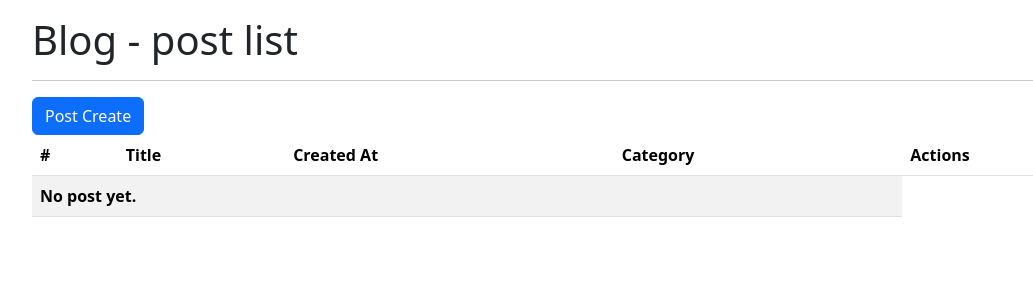
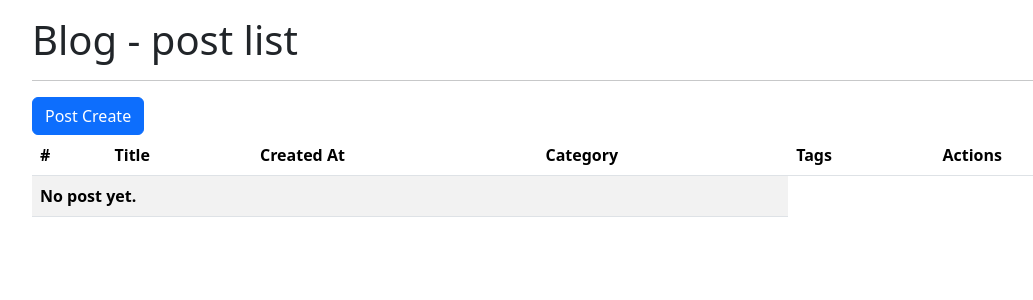
Before and after one commit to labu8712/django-blog-202411, a Django app: page /blog/posts/ in a window 1280 px wide. Shown: the top 300 px of the page, without its empty margins (50-1083 px from the left). Run offline with Django 5.2, Linux system fonts and the light colour scheme; data that the repository does not hold is empty; some libraries are stand-ins or nearby versions.

Commit message:
Add tag to post list

```diff
--- a/blog/templates/blog/post_list.html
+++ b/blog/templates/blog/post_list.html
@@ -25,6 +25,9 @@
                     Category
                 </th>
                 <th scope="col">
+                    Tags
+                </th>
+                <th scope="col">
                     Actions
                 </th>
             </tr>
@@ -45,6 +48,9 @@
                         {{ post.category.name }}
                     </td>
                     <td>
+                        {{ post.tags.all|join:", " }}
+                    </td>
+                    <td>
                         <a href="{% url "blog:post-detail" pk=post.pk %}"
                            class="btn btn-info btn-sm"
                            role="button">view</a>
--- a/blog/views.py
+++ b/blog/views.py
@@ -7,7 +7,7 @@ from core.forms import DeleteConfirmForm
 
 
 def post_list(request):
-    posts = Post.objects.select_related("category")
+    posts = Post.objects.select_related("category").prefetch_related("tags")
     return render(request, "blog/post_list.html", {"posts": posts})
 
 
```
